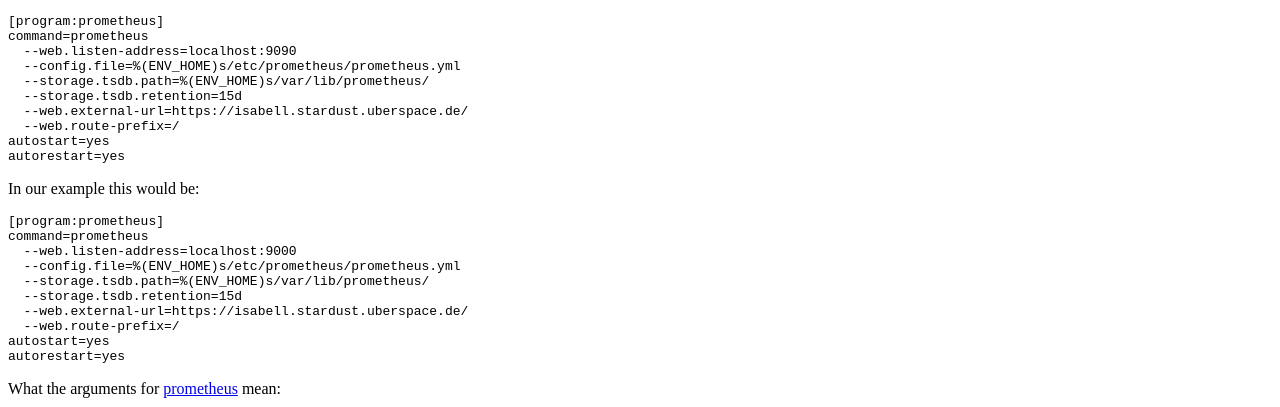
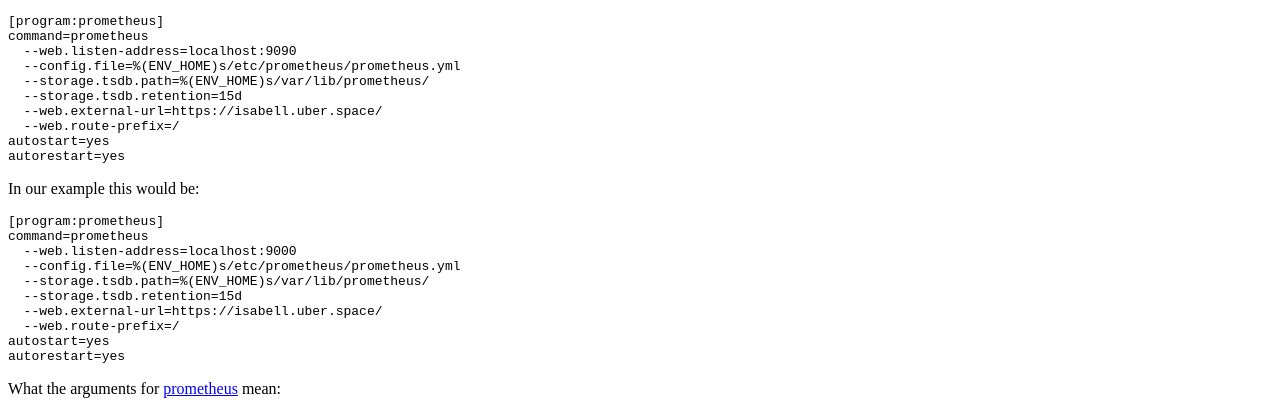
Before and after one commit to Uberspace/lab, a Sphinx documentation site: the page built from source/guide_prometheus.rst, in a window 1280 px wide and 900 px high, scrolled down 4615 px. Shown: the part 156-563 px from the top of the window. Built offline with Sphinx 7.4.7 and the Read the Docs theme 2.0.0, drawn with Linux system fonts in a browser that asks for light colours; some of the changed lines change nothing that is shown.

Commit message:
fix [prometheus] url

```diff
--- a/source/guide_prometheus.rst
+++ b/source/guide_prometheus.rst
@@ -106,7 +106,7 @@
     --config.file=%(ENV_HOME)s/etc/prometheus/prometheus.yml
     --storage.tsdb.path=%(ENV_HOME)s/var/lib/prometheus/
     --storage.tsdb.retention=15d
-    --web.external-url=https://isabell.stardust.uberspace.de/
+    --web.external-url=https://isabell.uber.space/
     --web.route-prefix=/
   autostart=yes
   autorestart=yes
@@ -121,7 +121,7 @@
     --config.file=%(ENV_HOME)s/etc/prometheus/prometheus.yml
     --storage.tsdb.path=%(ENV_HOME)s/var/lib/prometheus/
     --storage.tsdb.retention=15d
-    --web.external-url=https://isabell.stardust.uberspace.de/
+    --web.external-url=https://isabell.uber.space/
     --web.route-prefix=/
   autostart=yes
   autorestart=yes
```
